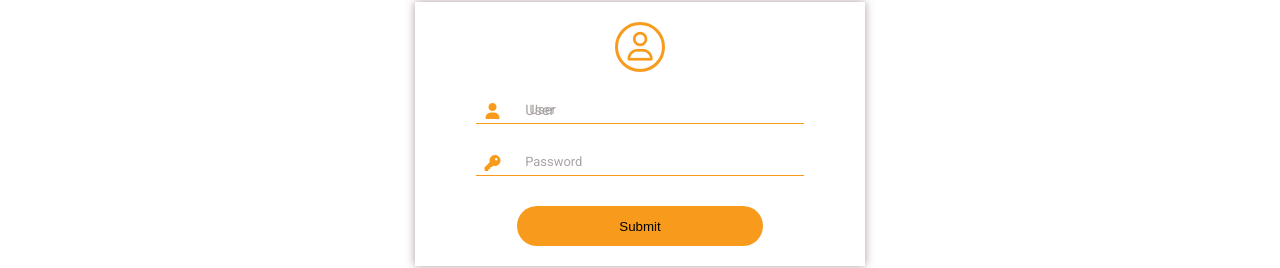
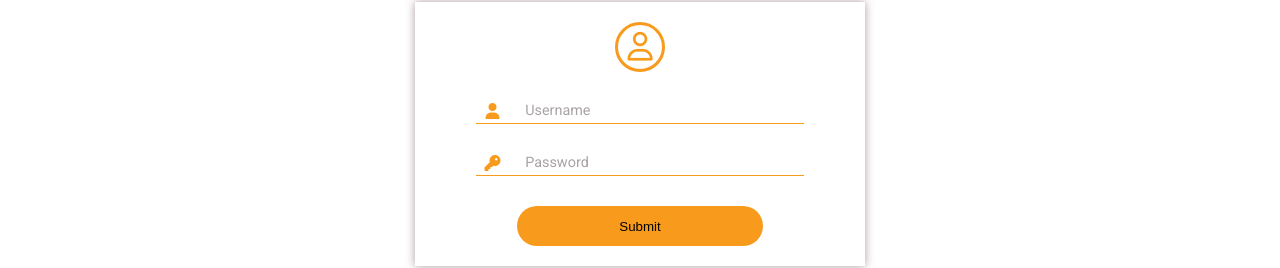
Before and after one commit to errami01/e-shop, a React (Create React App) app: page /login in a window 1280 px wide. Shown: the part 142-410 px from the top of the page. Built offline with nearby package versions, Linux system fonts and the light colour scheme.

Commit message:
Remove code to InputComponent js and css files

```diff
--- /dev/null
+++ b/src/components/InputComponent.css
@@ -0,0 +1,47 @@
+.input-container{
+    position: relative;
+    width: 80%;
+    margin-bottom: 30px;
+    border-bottom: 0.5px solid var(--first-Color);
+
+}
+.input-container > i{
+    color: var(--first-Color);
+    width: 10%;
+    text-align: center;
+}
+.input--inputComponent{
+    /* width: 90%; */
+    border: 0;
+  }
+.input--inputComponent:focus{
+    /* width: 90%; */
+    outline: none;
+  }
+  .label--inputComponent{
+    position: absolute;
+    top:0;
+    left: 15%;
+    transition:  top 0.5s;
+    pointer-events: none;
+    color: rgb(169, 163, 163);
+    font-size: 0.9em
+}
+.input--inputComponent:focus + .label--inputComponent, .input--inputComponent:not(:placeholder-shown) + .label--inputComponent {
+    top: -100%;
+    color: var(--first-Color)
+    /* margin-left: -5px */
+}
+
+.bottom-line--inputComponent{
+    visibility: hidden;
+    border: 1px solid var(--first-Color);
+    width: 0;
+    margin: auto;
+    transition:  0.5s;
+}
+.input--inputComponent:focus ~ .bottom-line--inputComponent {
+    width: 100%;
+    visibility: visible;
+    /* margin-left: -5px */
+}
--- a/src/components/InputComponent.js
+++ b/src/components/InputComponent.js
@@ -0,0 +1,11 @@
+
+import './InputComponent.css'
+export default function InputComponent(props){
+    return (
+    <div className='input-container'>
+        {props.icon}
+        <input  className='input--inputComponent' type={props.type} placeholder=' '/>
+        <label className='label--inputComponent'>{props.label}</label>
+        <div className='bottom-line--inputComponent'></div>
+    </div>)
+}
--- a/src/pages/Login.css
+++ b/src/pages/Login.css
@@ -23,61 +23,6 @@
     border-radius: 50%;
     margin-bottom: 30px;
 }
-
-.username-input-container-login{
-    position: relative;
-    width: 80%;
-    margin-bottom: 30px;
-    border-bottom: 0.5px solid var(--first-Color);
-
-}
-.username-input-container-login > .fa{
-    color: var(--first-Color);
-    width: 10%;
-    text-align: center;
-}
-.input--login{
-    /* width: 90%; */
-    border: 0;
-  }
-.input--login:focus{
-    /* width: 90%; */
-    outline: none;
-  }
-.username-label--login::before{
-    content: 'User';
-
-}
-.password-label--login::before{
-    content: 'Password';
-}
-.label--login::before{
-    position: absolute;
-    top:0;
-    left: 15%;
-    transition:  top 0.5s;
-    pointer-events: none;
-    color: rgb(169, 163, 163);
-    font-size: 0.9em
-}
-.bottom-line--login{
-    visibility: hidden;
-    border: 1px solid var(--first-Color);
-    width: 0;
-    margin: auto;
-    transition:  0.5s;
-}
-.input--login:focus + .label--login::before, .input--login:not(:placeholder-shown) + .label--login::before {
-    top: -100%;
-    color: var(--first-Color)
-    /* margin-left: -5px */
-}
-
-.username-input-login:focus ~ .bottom-line--login {
-    width: 100%;
-    visibility: visible;
-    /* margin-left: -5px */
-}
 .submit-btn--login{
     width: 60%;
     height: 40px;
@@ -85,15 +30,3 @@
     border: none;
     background-color: var(--first-Color);
 }
-.label--login{
-    position: absolute;
-    top:0;
-    left: 15%;
-    transition:  top 0.5s;
-    pointer-events: none;
-    color: rgb(169, 163, 163);
-    font-size: 0.9em
-}
-.input--login:focus + .label--login{
-    top: -100%;
-}
--- a/src/pages/Login.js
+++ b/src/pages/Login.js
@@ -1,4 +1,5 @@
 import './Login.css'
+import InputComponent from '../components/InputComponent'
 export default function Login(){
     return(
         <div className="login-container">
@@ -6,20 +7,16 @@ export default function Login(){
             <span className='big-user-icon--login'>
                 <i className="fa-regular fa-user" ></i>
             </span>
-            <div className='username-input-container-login'>
-
-                <i className="fa-solid fa-user fa" ></i>
-                <input  className='username-input-login input--login' type="text" placeholder=' '/>
-                <label className='username-label--login label--login'>User</label>
-                <div className='bottom-line--login'></div>
-            </div>
-            {/* <label>Password</label> */}
-            <div className='username-input-container-login'>
-                <i className="fa-solid fa-key fa"></i>
-                <input  className='username-input-login input--login' type="password" placeholder=' '/>
-                <label className='password-label--login label--login'/>
-                <div className='bottom-line--login'></div>
-            </div>
+            <InputComponent
+                label='Username'
+                type='text'
+                icon = {<i className="fa-solid fa-user fa" ></i>}
+                />
+            <InputComponent
+            label='Password'
+            type='password'
+            icon={<i className="fa-solid fa-key fa"></i>}
+            />
             <button className='submit-btn--login'>Submit</button>
         </div>
     )
```
